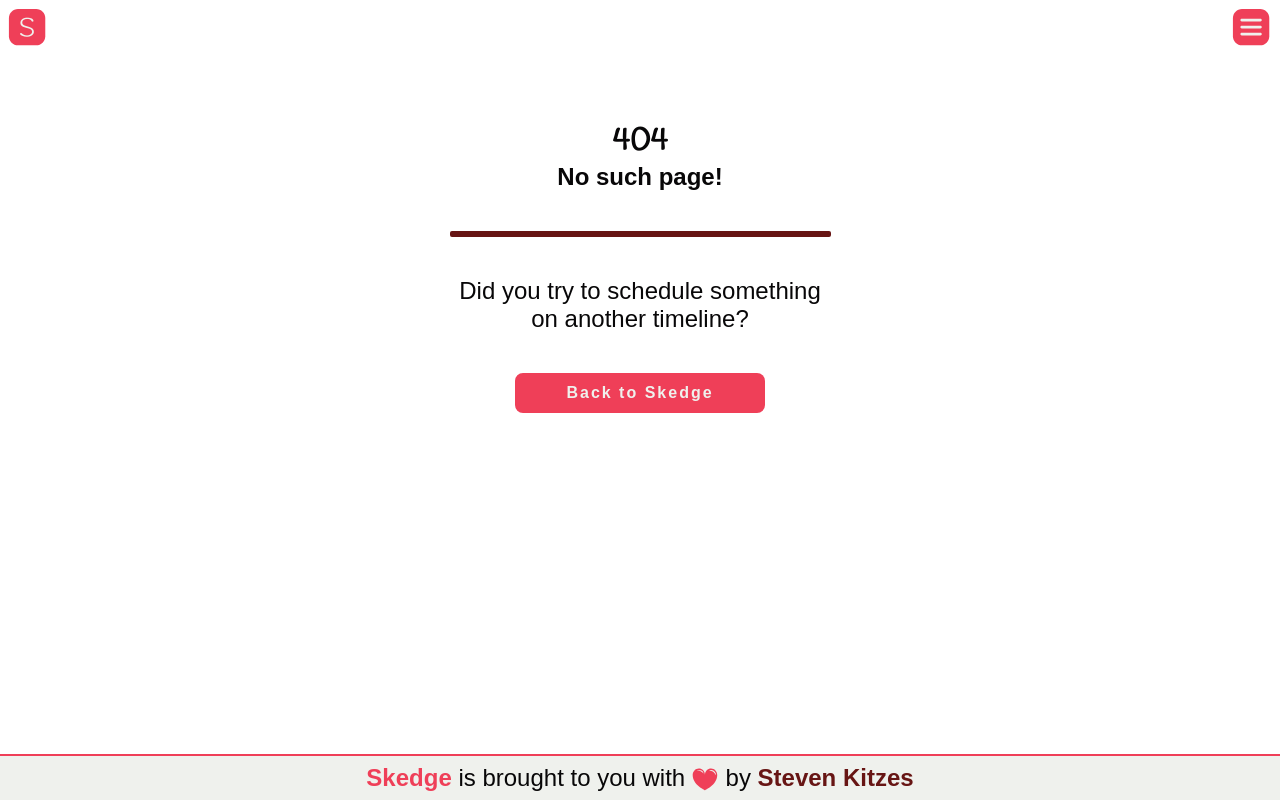
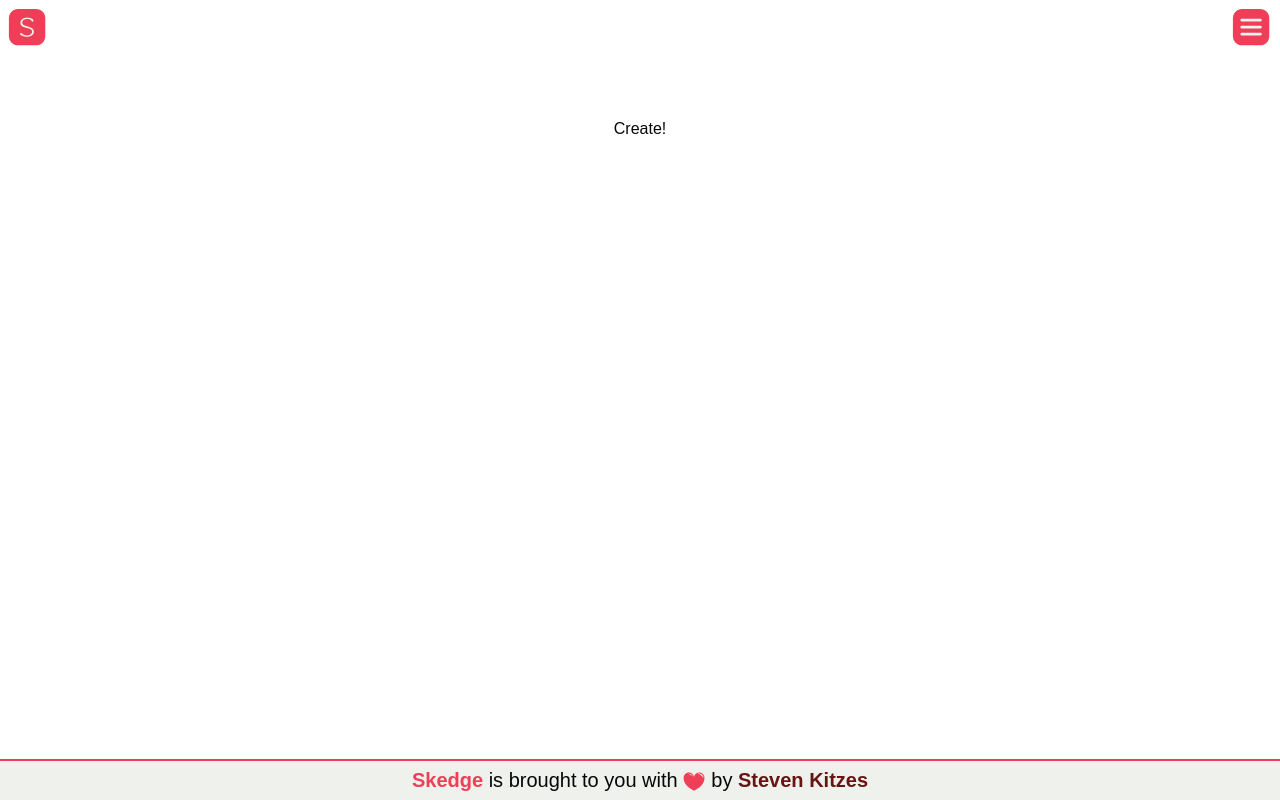
Before and after one commit to StevenKitzes/skedge, a Next.js app: page /create in a window 1280 px wide. Before the commit this address had no page. Built offline with nearby package versions, Linux system fonts and the light colour scheme.

Commit message:
add create page, fix lots of styling bugs

```diff
--- a/components/BurgerMenu/BurgerMenu.js
+++ b/components/BurgerMenu/BurgerMenu.js
@@ -11,6 +11,7 @@ function BurgerMenu({ menuActive, setMenuActive }) {
       <div
         className={clsx(styles.buttons, menuActive ? styles.buttonsShow : styles.buttonsHide)}
       >
+        <img alt='Menu' className={styles.hamburger} src='../images/skedge-hamburger.svg' />
         <Button
           classes={styles.spacedButton}
           href='/'
--- a/components/BurgerMenu/BurgerMenu.module.scss
+++ b/components/BurgerMenu/BurgerMenu.module.scss
@@ -4,15 +4,16 @@
   padding: 8px;
   position: fixed;
   right: 0;
+  text-align: right;
 }
 
 .buttonsHide {
-  top: -100vw;
+  top: -100vh;
   transition: $transition;
 }
 
 .buttonsShow {
-  top: 60px;
+  top: 0px;
   transition: $transition;
 }
 
@@ -23,6 +24,7 @@
   position: fixed;
   top: 0;
   width: 100vw;
+  z-index: 15;
 }
 .containerHide {
   background-color: rgba(8, 7, 8, 0);
@@ -35,6 +37,10 @@
   transition: $transition;
 }
 
+.hamburger {
+  cursor: pointer;
+}
+
 .spacedButton {
   margin-bottom: 8px;
 }
--- a/components/Footer/Footer.module.scss
+++ b/components/Footer/Footer.module.scss
@@ -11,7 +11,7 @@
   left: 0;
   padding: 8px;
   position: fixed;
-  width: calc(100vw - 16px);
+  right: 0;
   z-index: 10;
 }
 
@@ -27,10 +27,10 @@
 
 @media screen and (min-width: $browser) {
   .footerCopy {
-    font-size: 24px;
+    font-size: 20px;
   }
 
   .heart {
-    height: 24px;
+    height: 20px;
   }
 }
--- a/components/Header/Header.module.scss
+++ b/components/Header/Header.module.scss
@@ -9,14 +9,17 @@
   align-items: center;
   background-color: white;
   display: flex;
+  box-shadow:
+    36px 12px 12px white,
+    -36px 12px 12px white;
   filter: drop-shadow(0 24px 12px white);
   flex-direction: row;
   justify-content: space-between;
   left: 0;
   padding: 8px;
   position: fixed;
+  right: 0;
   top: 0;
-  width: calc(100vw - 16px);
   z-index: 10;
 }
 
--- /dev/null
+++ b/pages/create.js
@@ -0,0 +1,11 @@
+import Layout from '../components/Layout'
+
+function Create() {
+  return (
+    <Layout>
+      Create!
+    </Layout>
+  )
+}
+
+export default Create
```
